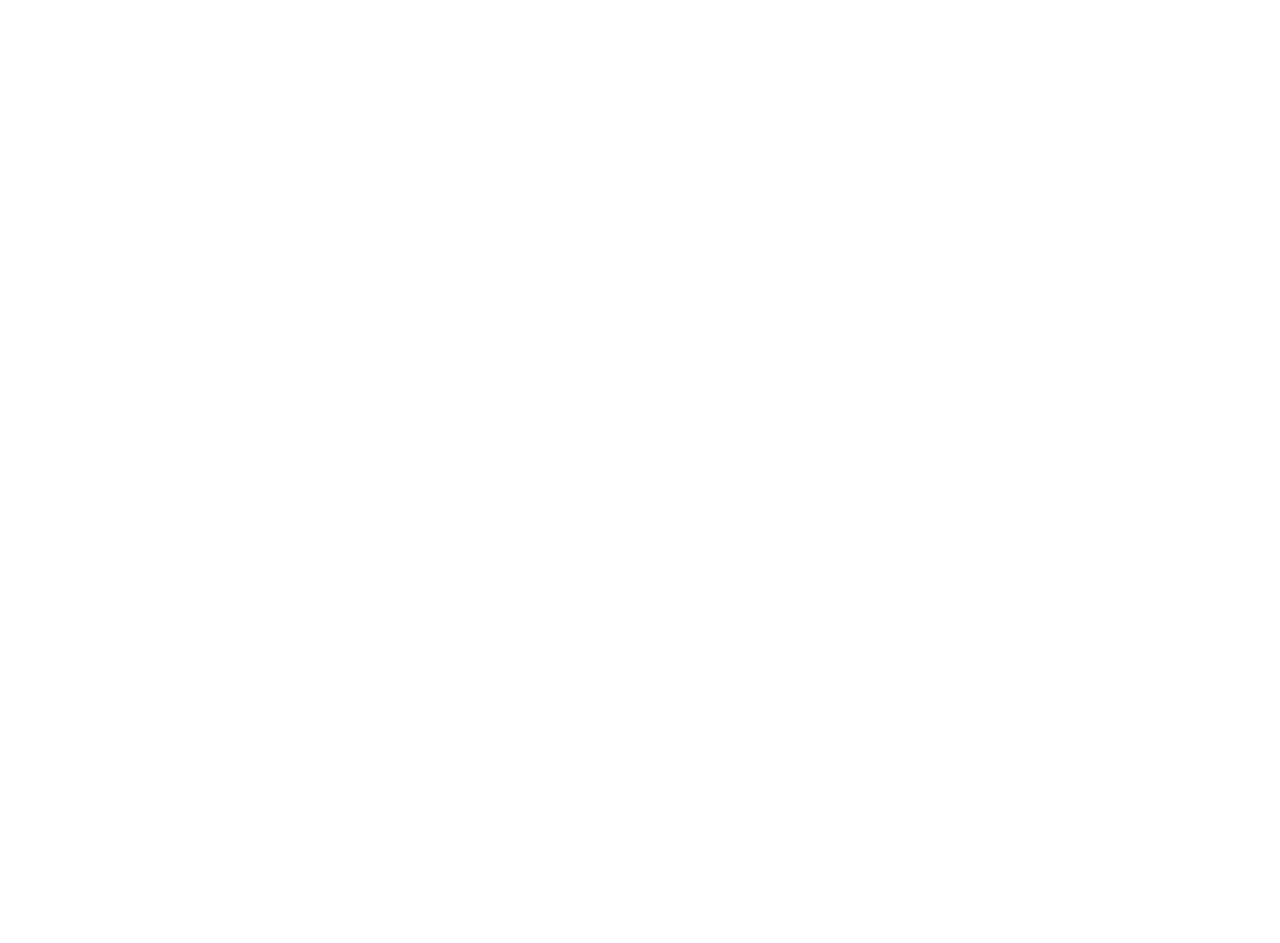
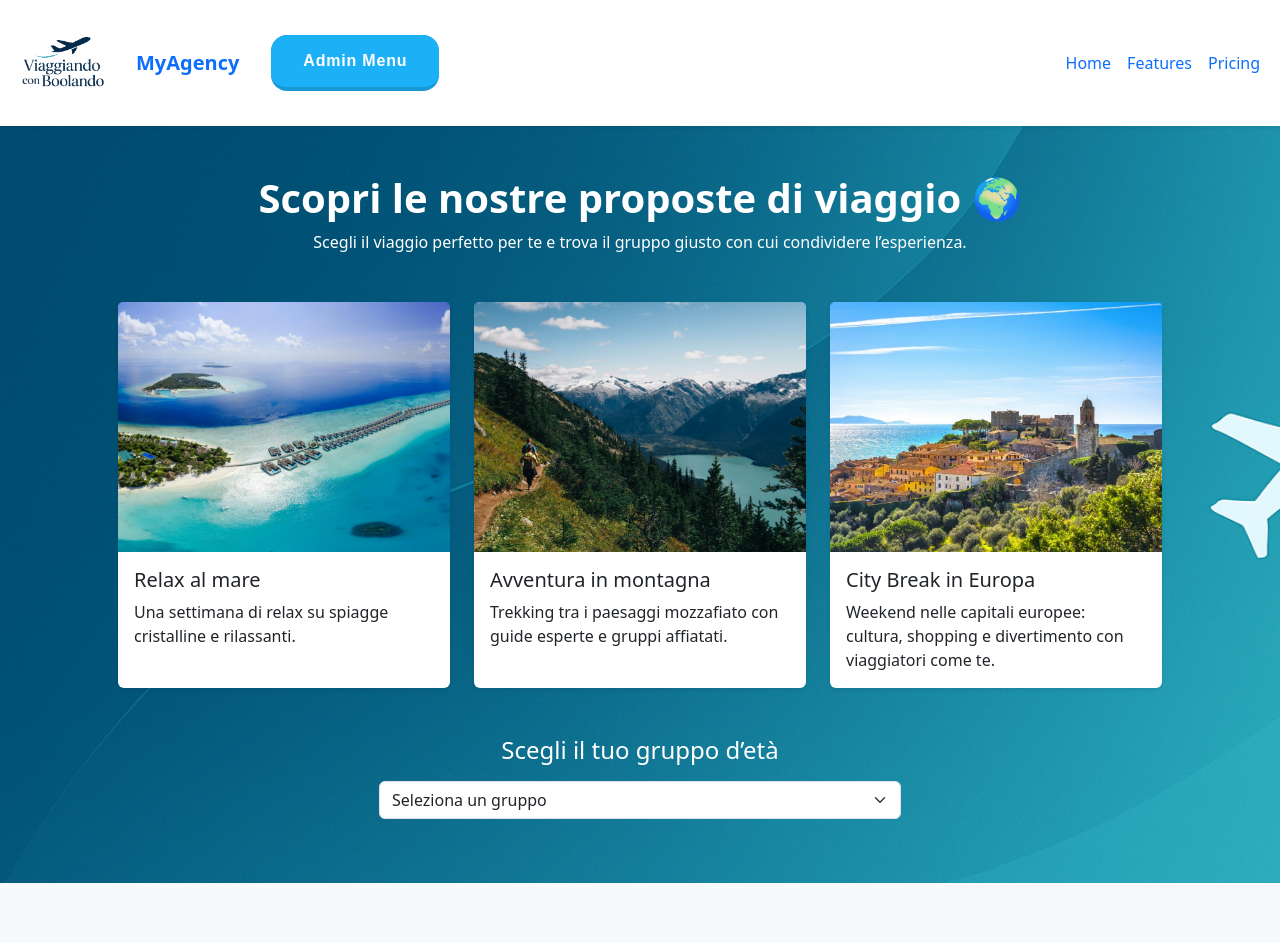
Before and after one commit to DavideCriscuolo/projectTeam, a React (Vite) app: page /features in a window 1280 px wide. Before the commit this address had no page. Shown: the top 943 px of the page. Before the commit the page ends 800 px from the top, so only its background shows below. Built offline with nearby package versions, Linux system fonts and the light colour scheme.

Commit message:
Add FeaturesPages to select a trip-type and an age-group type.

```diff
--- a/src/App.jsx
+++ b/src/App.jsx
@@ -4,6 +4,7 @@
 import DefaultLayout from "./layout/DefaultLayout";
 import HomePage from "./pages/HomePage";
 import TripDetailsPage from "./pages/TripDetailsPage";
+import FeaturesPage from "./pages/FeaturesPage";
 
 //contact details page component
 import ContactDetailsPage from "./pages/ContactDetailsPage";
@@ -17,11 +18,11 @@
             <Route path="/" Component={HomePage} />
 
             <Route path="/trip/:id" Component={TripDetailsPage} />
+            <Route path="/features" Component={FeaturesPage} />
             <Route
               path="/contact/:participantId"
               Component={ContactDetailsPage}
             />
-
           </Route>
         </Routes>
       </BrowserRouter>
--- a/src/components/Header.jsx
+++ b/src/components/Header.jsx
@@ -37,7 +37,7 @@
               </NavLink>
             </li>
             <li className="nav-item">
-              <NavLink className="nav-link text-primary" to="#">
+              <NavLink className="nav-link text-primary" to="/features">
                 Features
               </NavLink>
             </li>
--- a/src/components/sidebar/Sidebar.jsx
+++ b/src/components/sidebar/Sidebar.jsx
@@ -60,12 +60,12 @@
               <i className="fa-solid fa-address-card p-3"></i>
             </NavLink>
           </li>
-          <li>
+          {/* <li>
             <NavLink to="#" className="nav-link">
               Logout
               <i className="fa-solid fa-arrow-right-from-bracket p-3"></i>
             </NavLink>
-          </li>
+          </li> */}
         </ul>
       </div>
     </div>
--- /dev/null
+++ b/src/css/FeaturesPage.css
@@ -0,0 +1,4 @@
+.card-img-top {
+  height: 250px;
+  object-fit: cover; /* taglia l’eccesso mantenendo proporzioni */
+}
--- /dev/null
+++ b/src/pages/FeaturesPage.jsx
@@ -0,0 +1,98 @@
+import { useState } from "react";
+import "../css/FeaturesPage.css";
+
+export default function FeaturesPage() {
+  const [ageGroup, setAgeGroup] = useState("");
+
+  const handleAgeChange = (e) => {
+    setAgeGroup(e.target.value);
+  };
+
+  return (
+    <div className="container p-5">
+      {/* Hero */}
+      <div className="text-center mb-5">
+        <h1 className="fw-bold">Scopri le nostre proposte di viaggio 🌍</h1>
+        <p className="text-white">
+          Scegli il viaggio perfetto per te e trova il gruppo giusto con cui
+          condividere l’esperienza.
+        </p>
+      </div>
+
+      {/* Card Proposte Viaggio */}
+      <div className="row g-4">
+        <div className="col-md-4">
+          <div className="card shadow-sm h-100">
+            <img
+              src="/images/maldive_pic.jpg"
+              className="card-img-top"
+              alt="Viaggio al mare"
+            />
+            <div className="card-body">
+              <h5 className="card-title">Relax al mare</h5>
+              <p className="card-text">
+                Una settimana di relax su spiagge cristalline e rilassanti.
+              </p>
+            </div>
+          </div>
+        </div>
+
+        <div className="col-md-4">
+          <div className="card shadow-sm h-100">
+            <img
+              src="/images/mountain_trip.jpeg"
+              className="card-img-top"
+              alt="Viaggio in montagna"
+            />
+            <div className="card-body">
+              <h5 className="card-title">Avventura in montagna</h5>
+              <p className="card-text">
+                Trekking tra i paesaggi mozzafiato con guide esperte e gruppi
+                affiatati.
+              </p>
+            </div>
+          </div>
+        </div>
+
+        <div className="col-md-4">
+          <div className="card shadow-sm h-100">
+            <img
+              src="/images/toscana_pic.jpg"
+              className="card-img-top"
+              alt="Viaggio in città"
+            />
+            <div className="card-body">
+              <h5 className="card-title">City Break in Europa</h5>
+              <p className="card-text">
+                Weekend nelle capitali europee: cultura, shopping e divertimento
+                con viaggiatori come te.
+              </p>
+            </div>
+          </div>
+        </div>
+      </div>
+
+      {/* Selezione Gruppo di Età */}
+      <div className="mt-5 text-center">
+        <h4>Scegli il tuo gruppo d’età</h4>
+        <select
+          className="form-select w-50 mx-auto my-3"
+          value={ageGroup}
+          onChange={handleAgeChange}
+        >
+          <option value="">Seleziona un gruppo</option>
+          <option value="18-25">18-25 anni (giovani e dinamici)</option>
+          <option value="26-40">26-40 anni (avventura e divertimento)</option>
+          <option value="41-60">41-60 anni (cultura e relax)</option>
+          <option value="60+">60+ anni (comfort e benessere)</option>
+        </select>
+
+        {ageGroup && (
+          <div className="alert alert-info mt-3">
+            Hai scelto il gruppo: <strong>{ageGroup}</strong>
+          </div>
+        )}
+      </div>
+    </div>
+  );
+}
```
Also changed, not shown: public/images/mountain_trip.jpeg (added).
